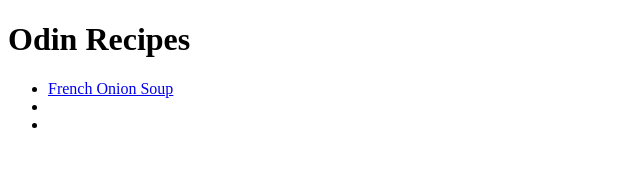
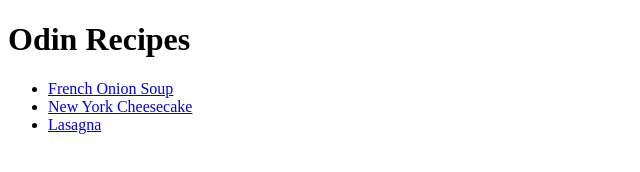
Before and after one commit to enezzolation/odin-recipes, a plain HTML site: page index.html in a window 1280 px wide. Shown: the whole page, without its empty margins (0-640 px from the left). Drawn offline with Linux system fonts and the light colour scheme.

Commit message:
Updated index.html

```diff
--- a/index.html
+++ b/index.html
@@ -12,8 +12,10 @@
             <a href="./recipes/frenchonionsoup.html">French Onion Soup</a>
         </li>
         <li>
+            <a href="./recipes/newyorkcheesecake.html">New York Cheesecake</a>
         </li>
         <li>
+            <a href="./recipes/lasagna.html">Lasagna</a>
         </li>
     </ul>
 </body>
```
